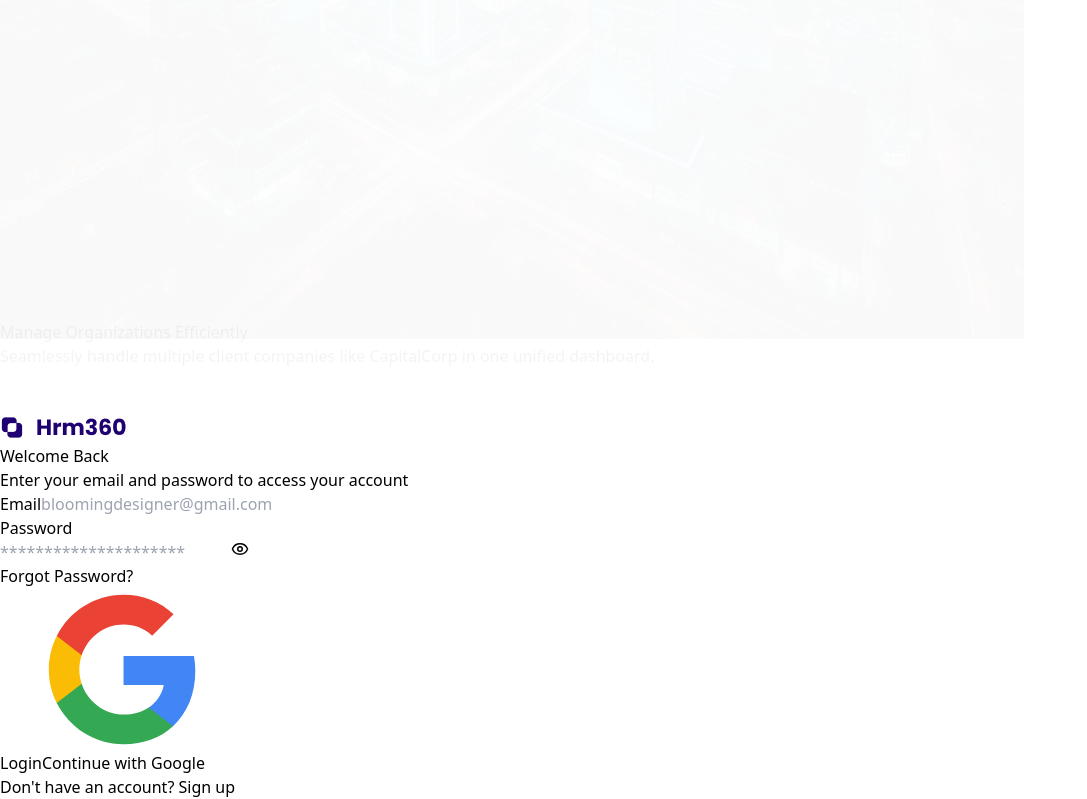
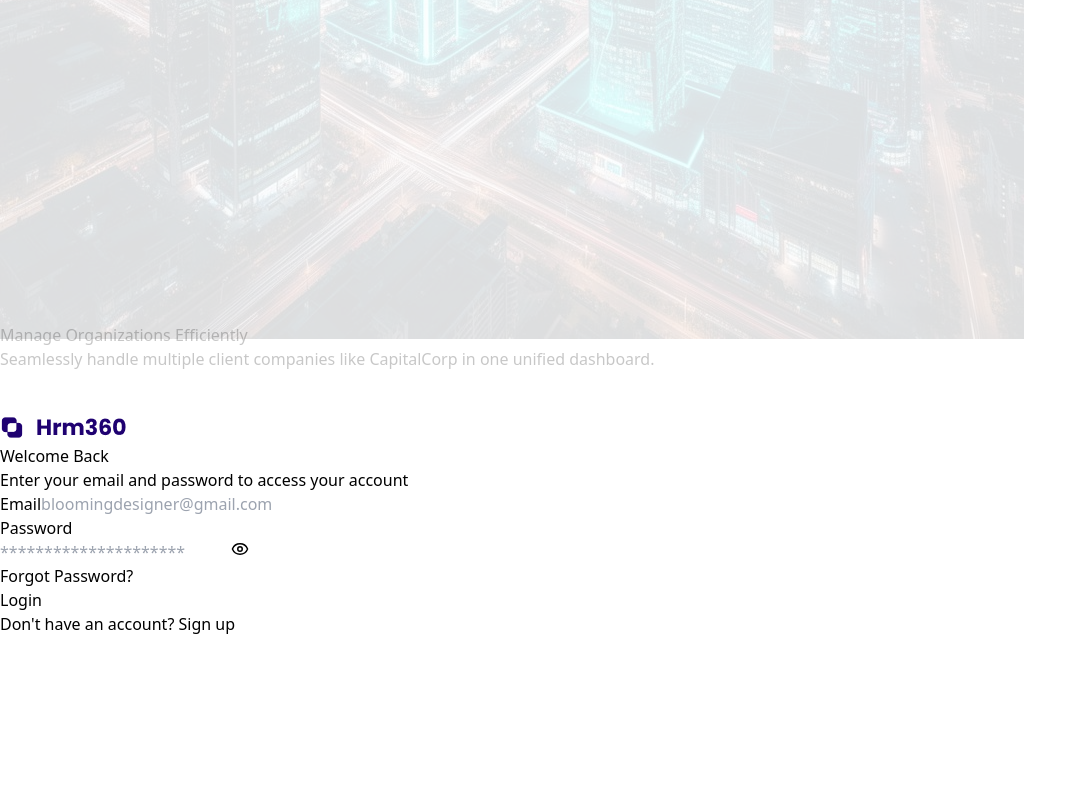
Before and after one commit to M360-Suites/hrm360-clientside, a React (Vite) app: page /login in a window 1280 px wide. Shown: the part 685-1484 px from the top of the page, without its empty margins (0-1087 px from the left). After the commit the page ends 1321 px from the top, so only its background shows below. Built offline with nearby package versions, Linux system fonts and the light colour scheme.

Commit message:
feat: implement authentication pages with validation and password strength indicators

```diff
--- a/src/pages/auth/Login.tsx
+++ b/src/pages/auth/Login.tsx
@@ -17,8 +17,8 @@ const Login = () => {
     const newErrors: Record<string, string> = {};
     if (!email.trim()) newErrors.email = "Email is required.";
     else if (!emailRegex.test(email)) newErrors.email = "Please enter a valid email address.";
-    if (!password) newErrors.password = "Password is required.";
-    else if (password.length < 6) newErrors.password = "Password must be at least 6 characters.";
+    if (!password.trim()) newErrors.password = "Password is required.";
+    else if (password.trim().length < 6) newErrors.password = "Password must be at least 6 characters.";
     return newErrors;
   };
 
@@ -98,15 +98,6 @@ const Login = () => {
           Login
         </button>
 
-        <button type="button" className="w-full py-3.5 bg-white border border-gray-200 hover:bg-gray-50 text-gray-600 rounded-xl font-medium flex items-center justify-center gap-2 transition-all">
-          <svg className="w-5 h-5" viewBox="0 0 24 24">
-            <path d="M22.56 12.25c0-.78-.07-1.53-.2-2.25H12v4.26h5.92c-.26 1.37-1.04 2.53-2.21 3.31v2.77h3.57c2.08-1.92 3.28-4.74 3.28-8.09z" fill="#4285F4" />
-            <path d="M12 23c2.97 0 5.46-.98 7.28-2.66l-3.57-2.77c-.98.66-2.23 1.06-3.71 1.06-2.86 0-5.29-1.93-6.16-4.53H2.18v2.84C3.99 20.53 7.7 23 12 23z" fill="#34A853" />
-            <path d="M5.84 14.09c-.22-.66-.35-1.36-.35-2.09s.13-1.43.35-2.09V7.07H2.18C1.43 8.55 1 10.22 1 12s.43 3.45 1.18 4.93l2.85-2.22.81-.62z" fill="#FBBC05" />
-            <path d="M12 5.38c1.62 0 3.06.56 4.21 1.64l3.15-3.15C17.45 2.09 14.97 1 12 1 7.7 1 3.99 3.47 2.18 7.07l3.66 2.84c.87-2.6 3.3-4.53 6.16-4.53z" fill="#EA4335" />
-          </svg>
-          <span className="text-sm">Continue with Google</span>
-        </button>
       </form>
 
       <p className="text-center mt-8 text-sm text-gray-500">
--- a/src/pages/auth/Register.tsx
+++ b/src/pages/auth/Register.tsx
@@ -33,8 +33,8 @@ const Register = () => {
     else if (formData.name.trim().length < 2) e.name = "Name must be at least 2 characters.";
     if (!formData.email.trim()) e.email = "Email is required.";
     else if (!emailRegex.test(formData.email)) e.email = "Please enter a valid email address.";
-    if (!formData.password) e.password = "Password is required.";
-    else if (formData.password.length < 8) e.password = "Password must be at least 8 characters.";
+    if (!formData.password.trim()) e.password = "Password is required.";
+    else if (formData.password.trim().length < 8) e.password = "Password must be at least 8 characters.";
     else if (strength < 2) e.password = "Password is too weak. Add uppercase letters or numbers.";
     if (!agreed) e.terms = "You must agree to the Terms of Service.";
     return e;
@@ -187,15 +187,6 @@ const Register = () => {
           Sign up
         </button>
 
-        <button type="button" className="w-full py-3.5 bg-white border border-gray-200 hover:bg-gray-50 text-gray-600 rounded-xl font-medium flex items-center justify-center gap-2 transition-all">
-          <svg className="w-5 h-5" viewBox="0 0 24 24">
-            <path d="M22.56 12.25c0-.78-.07-1.53-.2-2.25H12v4.26h5.92c-.26 1.37-1.04 2.53-2.21 3.31v2.77h3.57c2.08-1.92 3.28-4.74 3.28-8.09z" fill="#4285F4" />
-            <path d="M12 23c2.97 0 5.46-.98 7.28-2.66l-3.57-2.77c-.98.66-2.23 1.06-3.71 1.06-2.86 0-5.29-1.93-6.16-4.53H2.18v2.84C3.99 20.53 7.7 23 12 23z" fill="#34A853" />
-            <path d="M5.84 14.09c-.22-.66-.35-1.36-.35-2.09s.13-1.43.35-2.09V7.07H2.18C1.43 8.55 1 10.22 1 12s.43 3.45 1.18 4.93l2.85-2.22.81-.62z" fill="#FBBC05" />
-            <path d="M12 5.38c1.62 0 3.06.56 4.21 1.64l3.15-3.15C17.45 2.09 14.97 1 12 1 7.7 1 3.99 3.47 2.18 7.07l3.66 2.84c.87-2.6 3.3-4.53 6.16-4.53z" fill="#EA4335" />
-          </svg>
-          <span className="text-sm">Sign up with Google</span>
-        </button>
       </form>
 
       <p className="text-center mt-8 text-sm text-gray-500">
```
